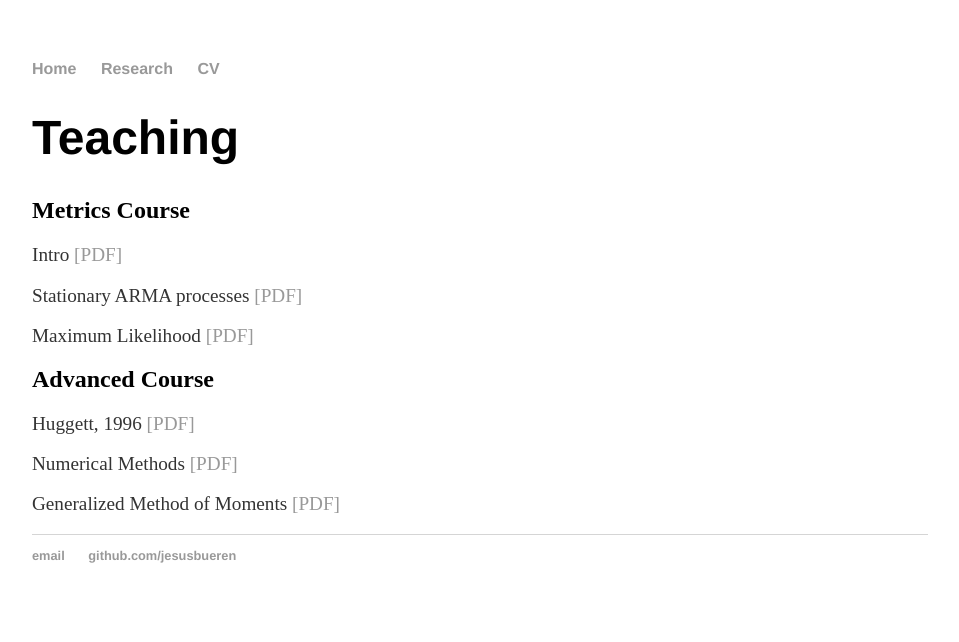
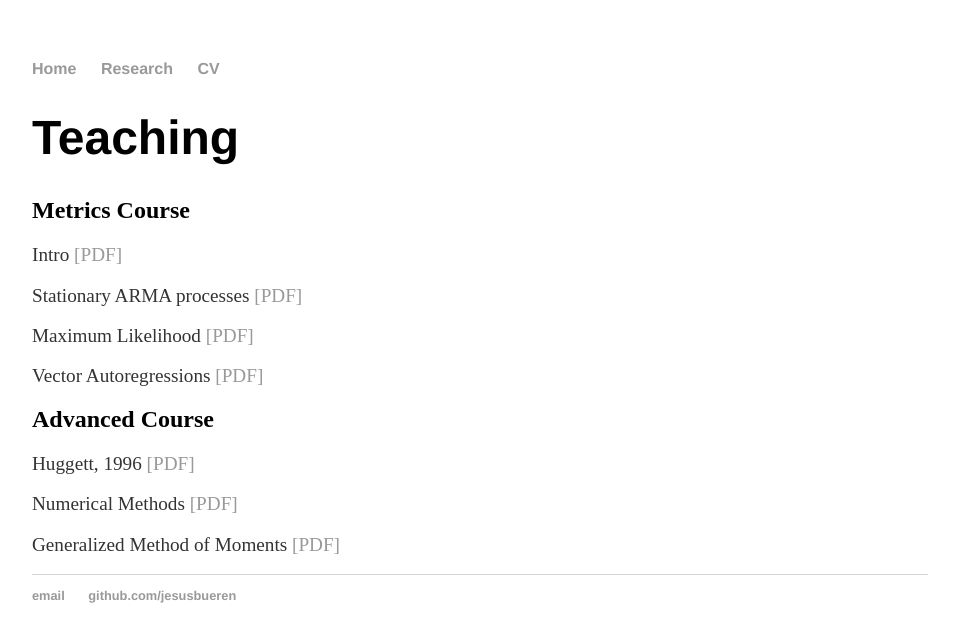
Before and after one commit to jesusbueren/jesusbueren.github.io, a Jekyll site: the page built from teaching/index.html, in a window 1280 px wide. Shown: the top 642 px of the page, without its empty margins (160-1119 px from the left). Built offline with Jekyll 4.4.1, drawn with Linux system fonts in a browser that asks for light colours.

Commit message:
Update index.html

```diff
--- a/teaching/index.html
+++ b/teaching/index.html
@@ -7,6 +7,7 @@
 	<p> <bold> Intro </bold>  <a href="Ch1.pdf">[PDF]</a><br></p>
 	<p> <bold> Stationary ARMA processes </bold>  <a href="Ch2.pdf">[PDF]</a><br></p>
 	<p> <bold> Maximum Likelihood </bold>  <a href="Ch3.pdf">[PDF]</a><br></p>
+	<p> <bold> Vector Autoregressions </bold>  <a href="Ch3.pdf">[PDF]</a><br></p>
 
 	<h2>Advanced Course</h2>
 	<p> <bold> Huggett, 1996 </bold>  <a href="lifecycle.pdf">[PDF]</a><br></p>
```
